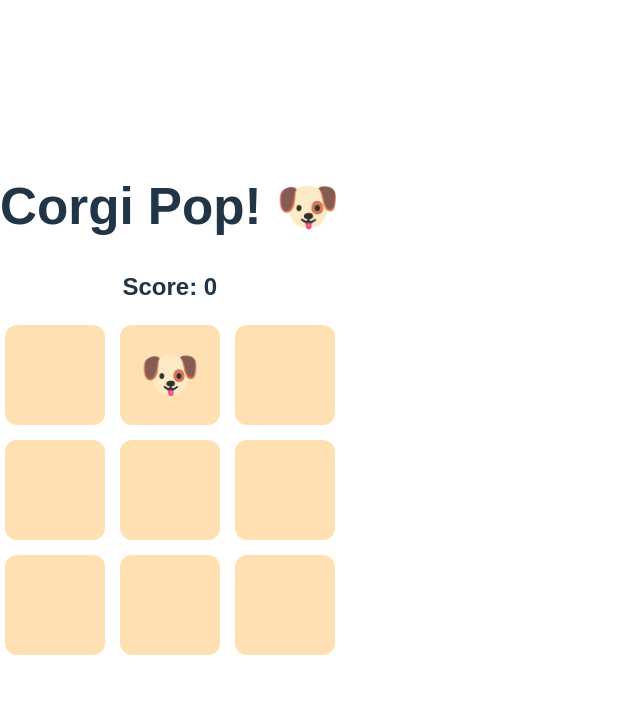
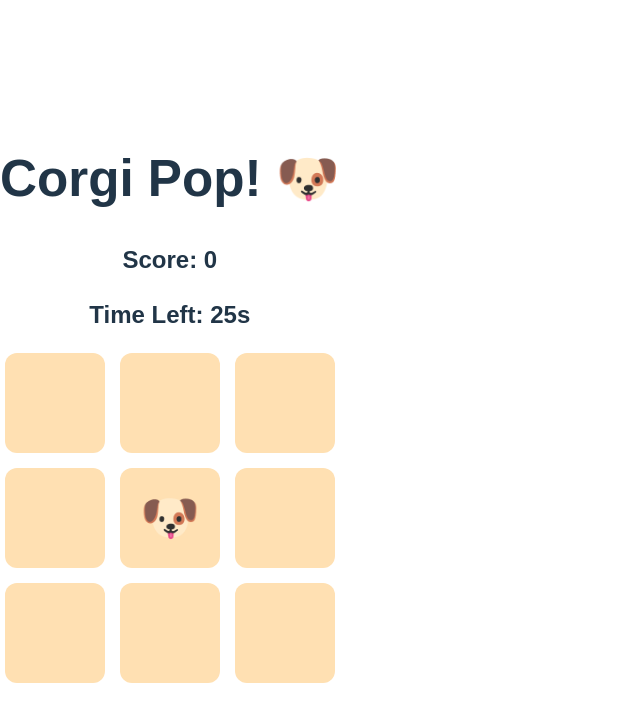
Before and after one commit to brendanbobryk/corgi-pop, a React (Vite) app: page / in a window 1280 px wide. Shown: the top 722 px of the page, without its empty margins (0-640 px from the left). Built offline with nearby package versions, Linux system fonts and the light colour scheme.

Commit message:
added timer

```diff
--- a/src/App.jsx
+++ b/src/App.jsx
@@ -1,29 +1,65 @@
 import { useEffect, useState } from "react";
+
+const GAME_TIME = 30; // seconds
 
 export default function App() {
   const [score, setScore] = useState(0);
   const [activeSpot, setActiveSpot] = useState(null);
+  const [timeLeft, setTimeLeft] = useState(GAME_TIME);
+  const [isPlaying, setIsPlaying] = useState(true);
 
+  // Corgi popping logic
   useEffect(() => {
+    if (!isPlaying) return;
+
     const interval = setInterval(() => {
       const randomSpot = Math.floor(Math.random() * 9);
       setActiveSpot(randomSpot);
     }, 800);
 
     return () => clearInterval(interval);
-  }, []);
+  }, [isPlaying]);
+
+  // Countdown timer
+  useEffect(() => {
+    if (!isPlaying || timeLeft <= 0) return;
+
+    const timer = setTimeout(() => {
+      setTimeLeft((prev) => prev - 1);
+    }, 1000);
+
+    return () => clearTimeout(timer);
+  }, [timeLeft, isPlaying]);
+
+  // End game when time runs out
+  useEffect(() => {
+    if (timeLeft === 0) {
+      setIsPlaying(false);
+      setActiveSpot(null);
+    }
+  }, [timeLeft]);
 
   const handleClick = (index) => {
+    if (!isPlaying) return;
+
     if (index === activeSpot) {
       setScore((prev) => prev + 1);
       setActiveSpot(null);
     }
   };
 
+  const resetGame = () => {
+    setScore(0);
+    setTimeLeft(GAME_TIME);
+    setIsPlaying(true);
+    setActiveSpot(null);
+  };
+
   return (
     <div style={styles.container}>
       <h1>Corgi Pop! 🐶</h1>
       <h2>Score: {score}</h2>
+      <h2>Time Left: {timeLeft}s</h2>
 
       <div style={styles.grid}>
         {[...Array(9)].map((_, index) => (
@@ -32,10 +68,19 @@ export default function App() {
             style={styles.cell}
             onClick={() => handleClick(index)}
           >
-            {activeSpot === index ? "🐶" : ""}
+            {activeSpot === index && isPlaying ? "🐶" : ""}
           </div>
         ))}
       </div>
+
+      {!isPlaying && (
+        <>
+          <h2>Game Over!</h2>
+          <button style={styles.button} onClick={resetGame}>
+            Play Again
+          </button>
+        </>
+      )}
     </div>
   );
 }
@@ -65,4 +110,10 @@ const styles = {
     cursor: "pointer",
     userSelect: "none",
   },
+  button: {
+    marginTop: "20px",
+    padding: "10px 20px",
+    fontSize: "16px",
+    cursor: "pointer",
+  },
 };
```
